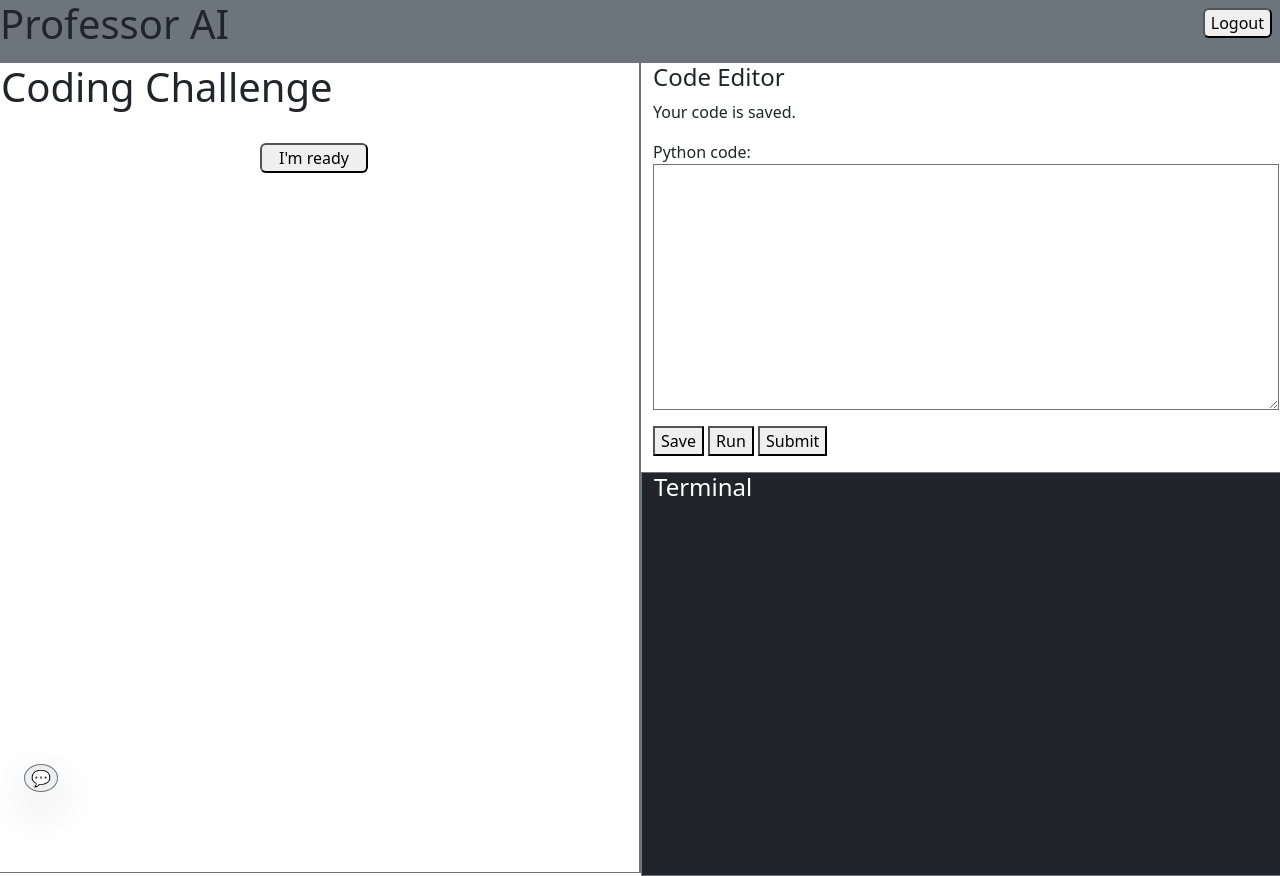
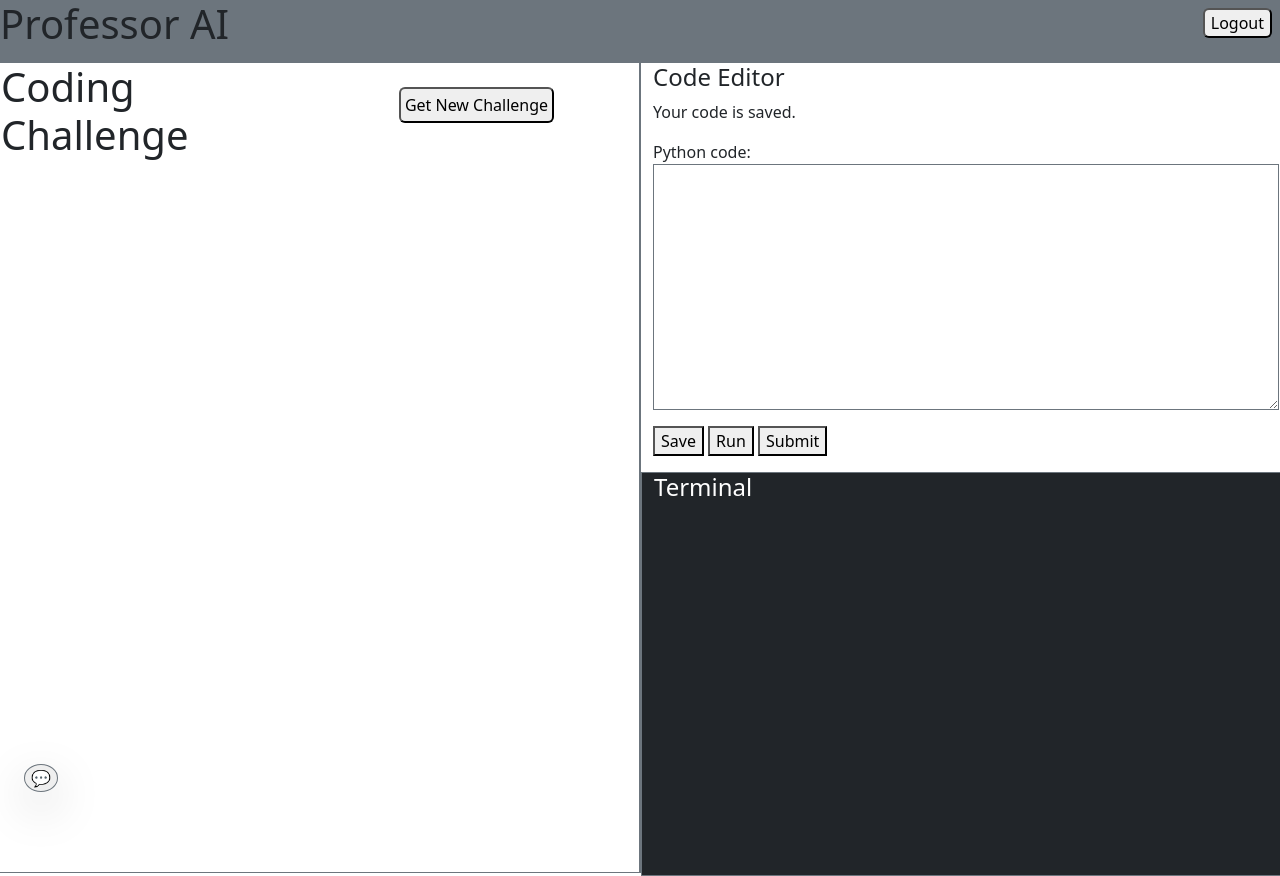
Before and after one commit to Bdavis49382/ProfessorAI, a Django app: template editor/templates/editor/editor.html in a window 1280 px wide. Run offline with Django 5.2, Linux system fonts and the light colour scheme; the template is opened without the code that fills it: values that come from a table or form of the project are taken from there, others are empty; some libraries are stand-ins or nearby versions.

Commit message:
formatted request button

```diff
--- a/editor/templates/editor/editor.html
+++ b/editor/templates/editor/editor.html
@@ -25,14 +25,18 @@
     </div>
     <div class="row h-100">
       <div class="col border border-secondary">
-        <h1>Coding Challenge</h1>
-        <form action="/" method="post">
-          {% csrf_token %}
-          {{ request_form.as_p}}
-          <div class="row d-flex justify-content-center">
-            <button type="submit" class="btn-outline-primary rounded col-2 mt-4" id="request-button">I'm ready</button>
+        <div class="row">
+          <div class="col-6">
+            <h1>Coding Challenge</h1>
           </div>
-        </form>
+          <div class="col-6 d-flex justify-content-center">
+            <form action="/" method="post">
+              {% csrf_token %}
+              {{ request_form.as_p}}
+              <button type="submit" class="btn-outline-primary rounded mt-4 p-1" id="request-button">Get New Challenge</button>
+            </form>
+          </div>
+        </div>
         <p style="display:none" id="loader">Professor AI is thinking...</p>
         {% if AI_message %}
           {{ AI_message.feedback|safe }}
```
